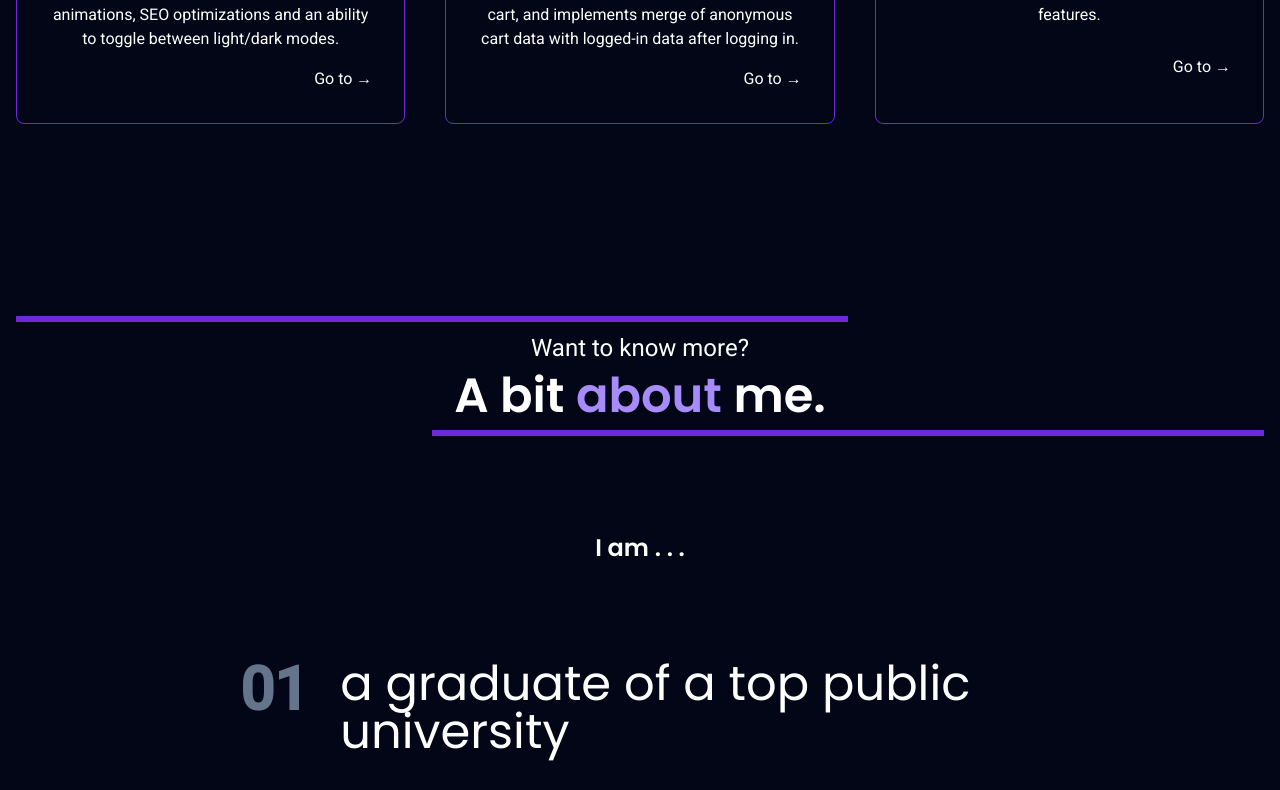
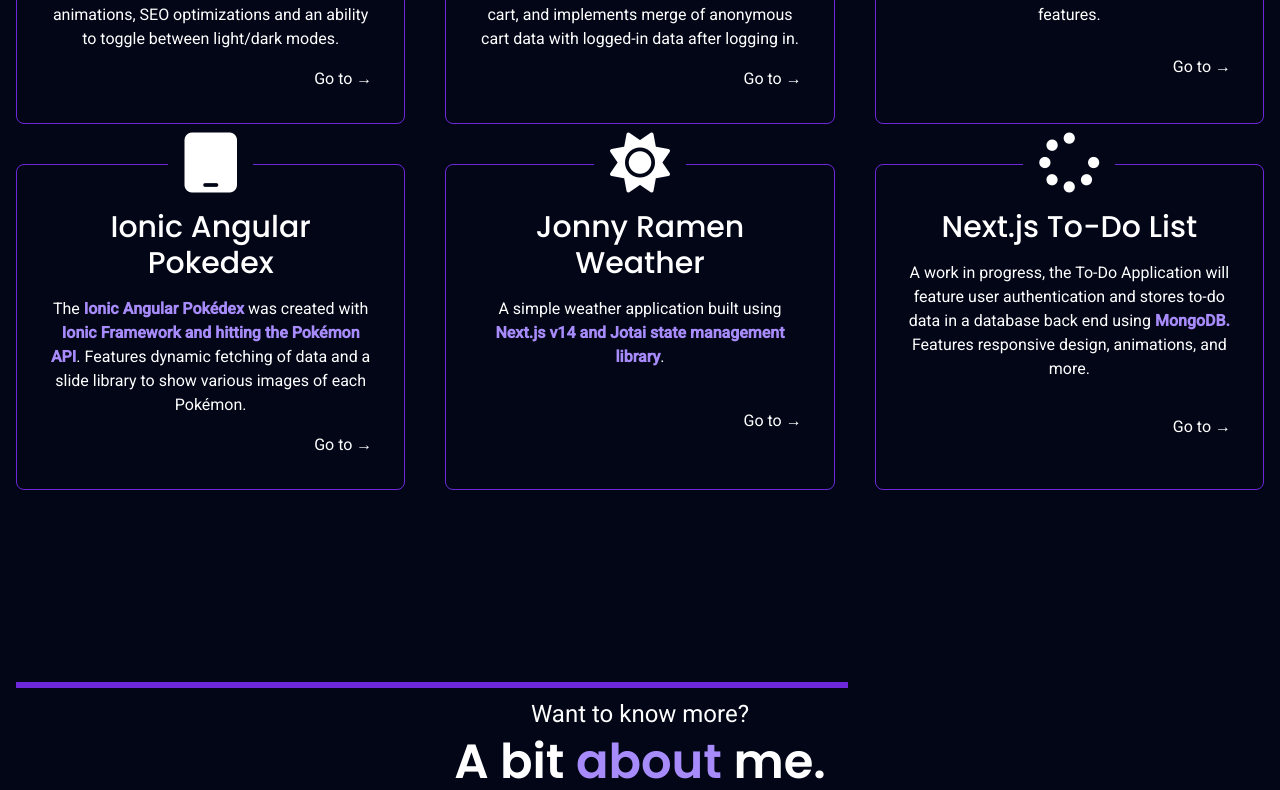
Before and after one commit to jonathanpperry/awesome-portfolio-sveltekit, a SvelteKit app: page / in a window 1280 px wide. Shown: the part 1540-2330 px from the top of the page. Built offline with nearby package versions, Linux system fonts and the light colour scheme.

Commit message:
Add projects to showcase a total of 6 on main svelte page

```diff
--- a/src/components/Main.svelte
+++ b/src/components/Main.svelte
@@ -16,6 +16,21 @@
       name: "Reacstagram",
       icon: "fa-brands fa-instagram",
       href: "https://reacstagram.com",
+    },
+    {
+      name: "Ionic Angular Pokedex",
+      icon: "fa-solid fa-tablet",
+      href: "https://ionic-angular-pokedex.netlify.app",
+    },
+    {
+      name: "Jonny Ramen Weather",
+      icon: "fa-solid fa-sun",
+      href: "https://jonnyramenweather.netlify.app/",
+    },
+    {
+      name: "Next.js To-Do List",
+      icon: "fa-solid fa-spinner",
+      href: "https://google.com",
     },
   ];
 
@@ -68,6 +83,7 @@
       </a>
     </div>
     <div class="relative shadow-2xl grid place-items-center">
+      <!-- svelte-ignore a11y-img-redundant-alt -->
       <img
         src={"images/profile.png"}
         alt="Profile image"
@@ -126,6 +142,32 @@
             >React, Chakra UI, and Firebase (Auth, Firestore, Storage)</strong
           >
           This clone features a design similar to Instagram with many of the features.
+        </p>
+      </Step>
+      <Step step={steps[3]}>
+        <p>
+          The <strong class="text-violet-400">Ionic Angular Pokédex</strong> was
+          created with
+          <strong class="text-violet-400"
+            >Ionic Framework and hitting the Pokémon API</strong
+          >. Features dynamic fetching of data and a slide library to show
+          various images of each Pokémon.
+        </p>
+      </Step>
+      <Step step={steps[4]}>
+        <p>
+          A simple weather application built using
+          <strong class="text-violet-400"
+            >Next.js v14 and Jotai state management library</strong
+          >.
+        </p>
+      </Step>
+      <Step step={steps[5]}>
+        <p>
+          A work in progress, the To-Do Application will feature user
+          authentication and stores to-do data in a database back end using
+          <strong class="text-violet-400">MongoDB.</strong>
+          Features responsive design, animations, and more.
         </p>
       </Step>
     </div>
```
